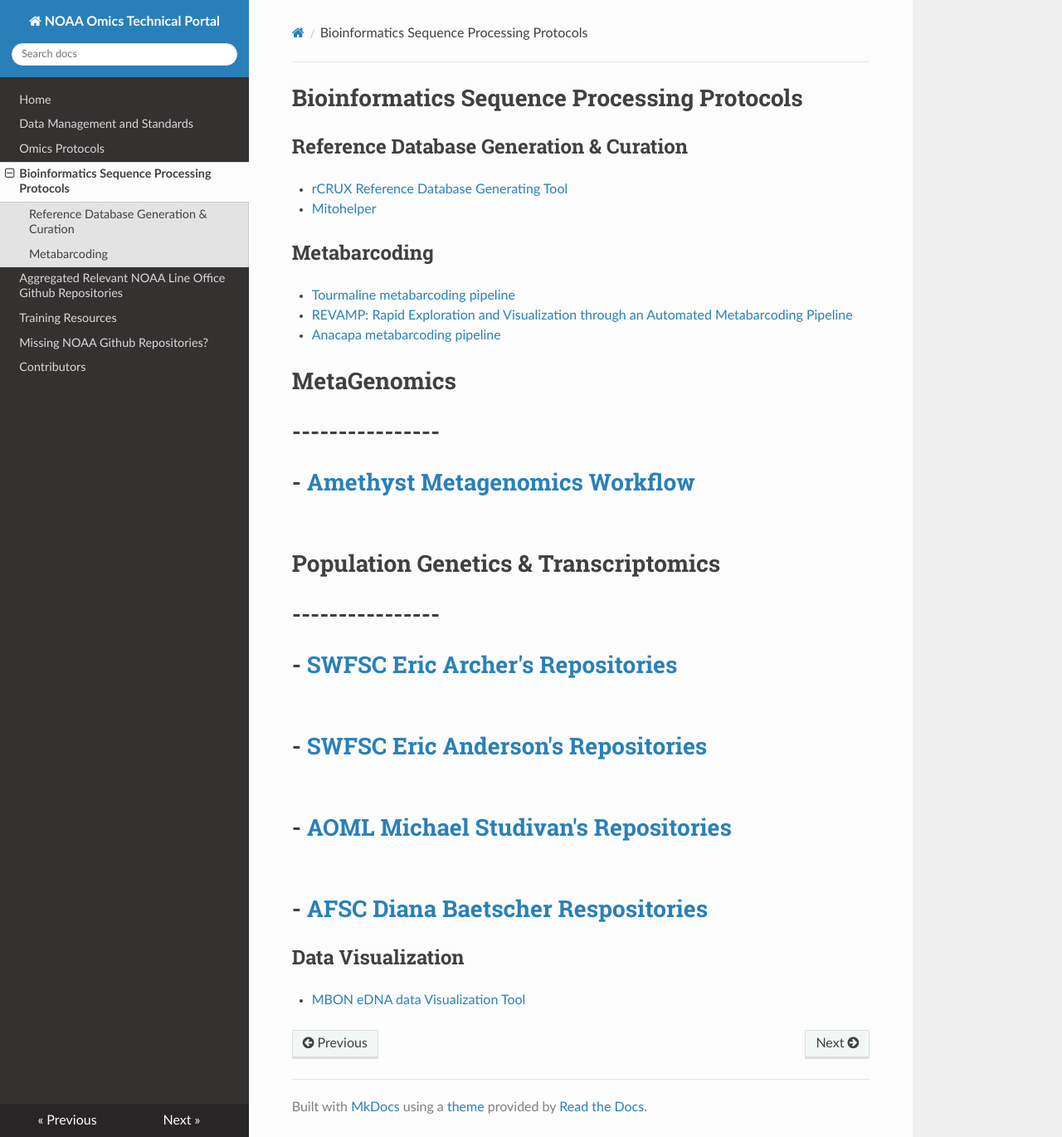
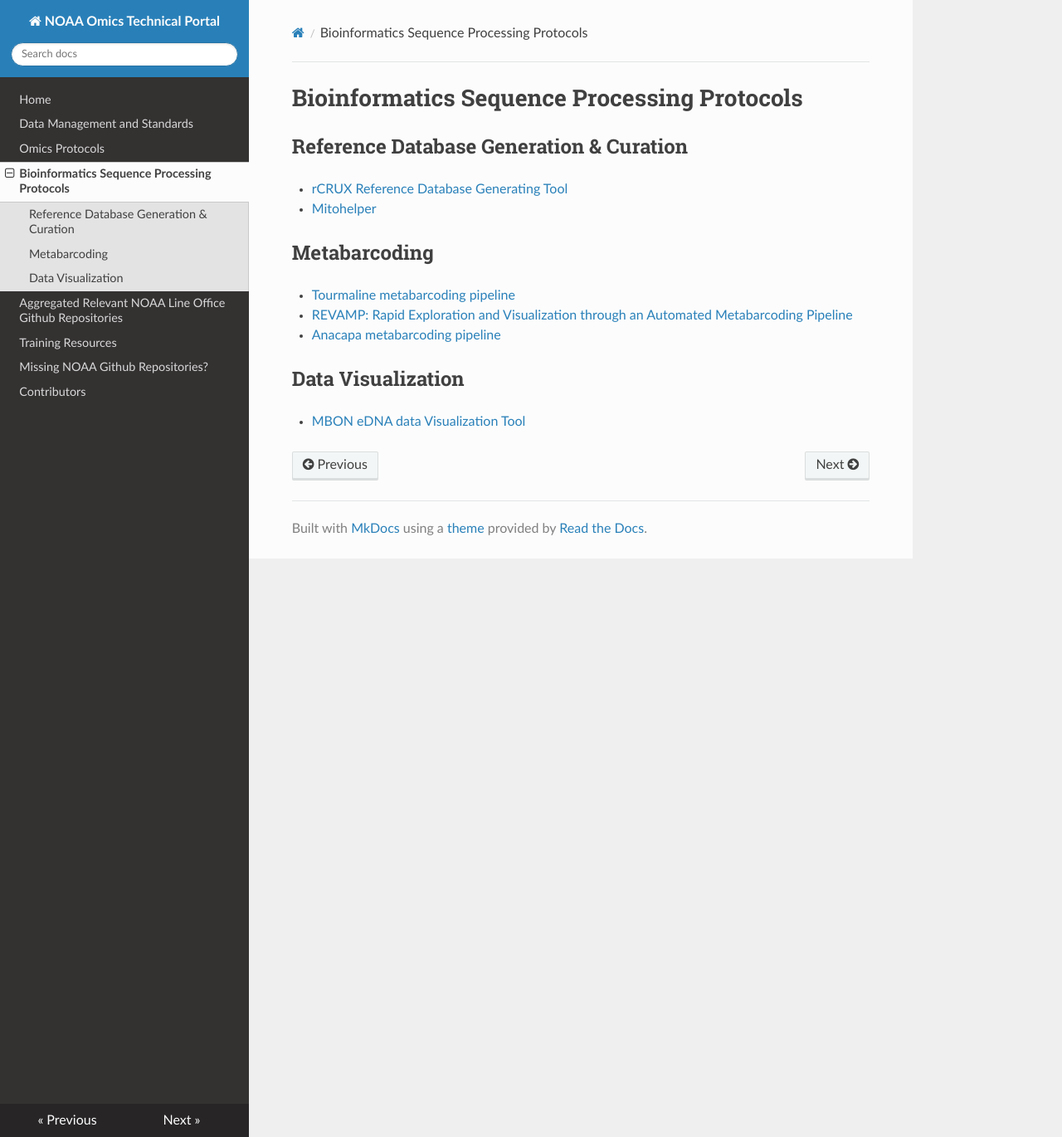
Before and after one commit to NOAA-Omics/NOAA-Omics-Technical-Portal, an MkDocs documentation site: the page built from docs/Bioinformatics-sequence-processing-protocols.md, in a window 1280 px wide and 1370 px high. Shown: the whole window at 83% size. Built offline with MkDocs 1.6.1, drawn with Linux system fonts in a browser that asks for light colours; nearby versions of some CDN libraries.

Commit message:
Update Bioinformatics-sequence-processing-protocols.md

```diff
--- a/docs/Bioinformatics-sequence-processing-protocols.md
+++ b/docs/Bioinformatics-sequence-processing-protocols.md
@@ -17,17 +17,6 @@
 - [Anacapa metabarcoding pipeline](https://github.com/limey-bean/Anacapa) <br>
 
 
-#MetaGenomics
-#----------------
-#- [Amethyst Metagenomics Workflow](https://github.com/aomlomics/amethyst)  <br>
-
-
-#Population Genetics & Transcriptomics
-#----------------
-#- [SWFSC Eric Archer's Repositories](https://github.com/EricArcher) <br>
-#- [SWFSC Eric Anderson's Repositories](https://github.com/eriqande?tab=repositories) <br>
-#- [AOML Michael Studivan's Repositories](https://github.com/mstudiva?tab=repositories) <br>
-#- [AFSC Diana Baetscher Respositories](https://github.com/dbaetscher)
 
 Data Visualization
 ----------------
```
